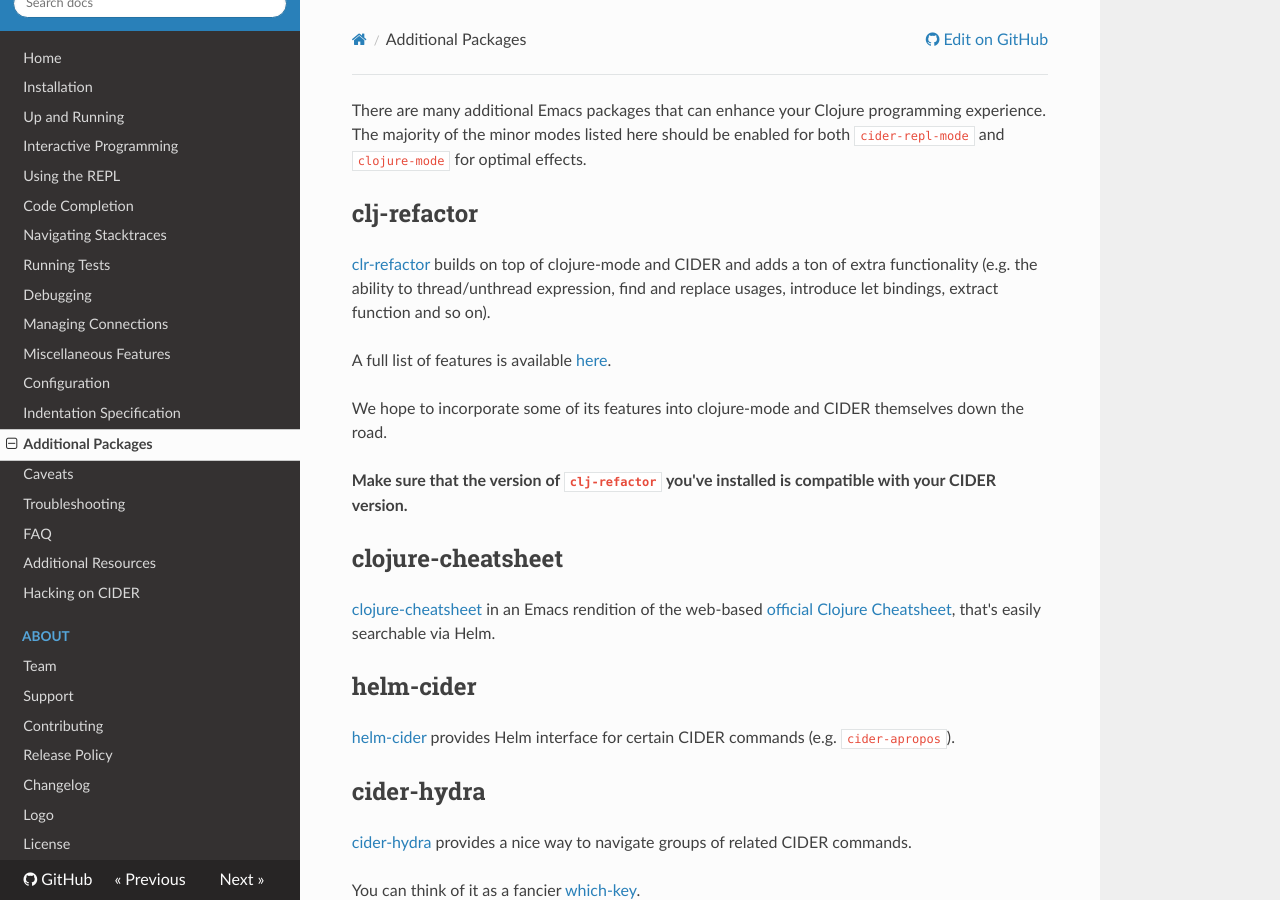
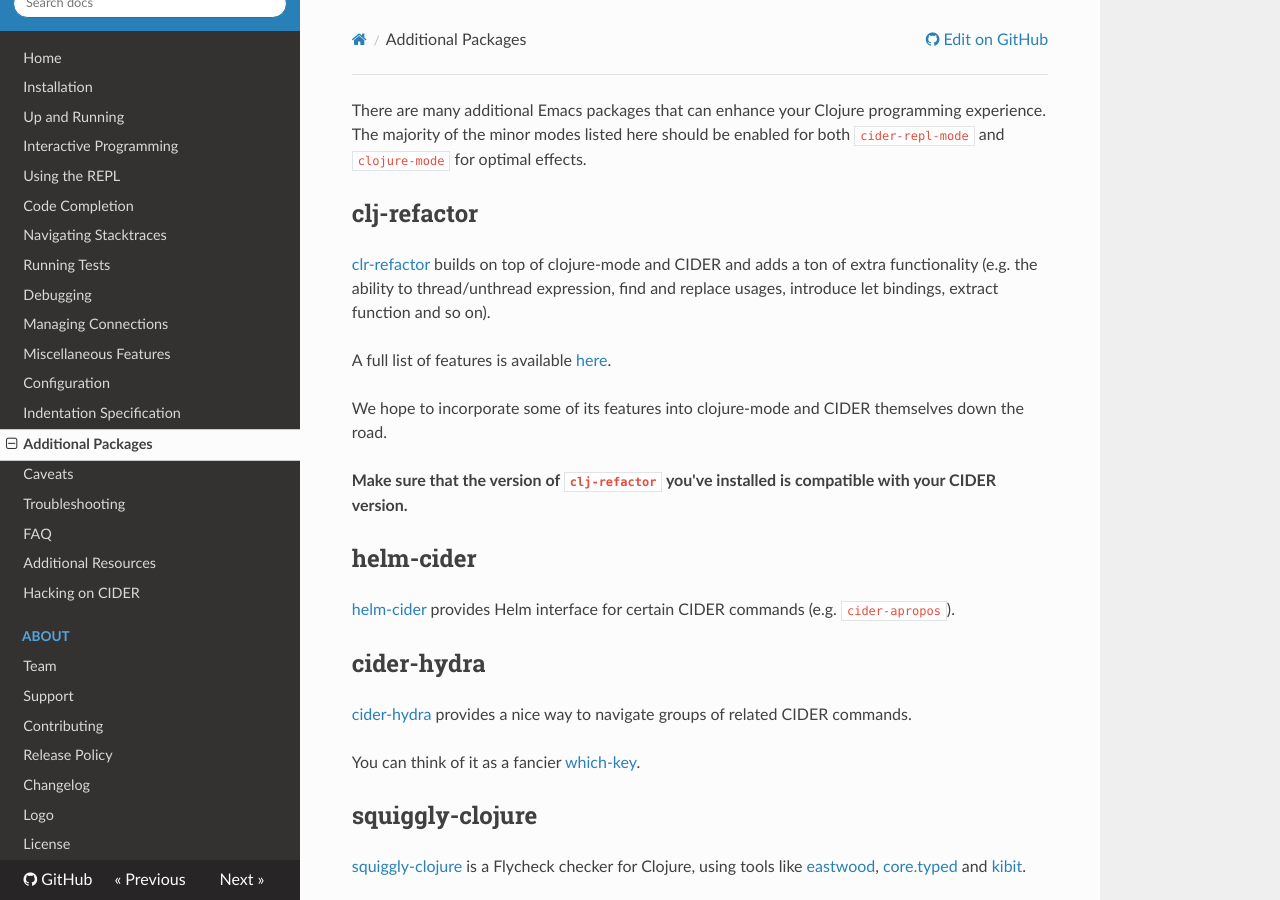
Before and after one commit to clojure-emacs/cider, an MkDocs documentation site: the page built from doc/additional_packages.md, in a window 1280 px wide and 900 px high. Built offline with MkDocs 1.6.1, drawn with Linux system fonts in a browser that asks for light colours; nearby versions of some CDN libraries; old or Windows-style settings are respelled for this version of MkDocs.

Commit message:
Remove a mention of clojure-cheatsheet
It's now part of CIDER itself, with the Helm UI added to helm-cider.

```diff
--- a/doc/additional_packages.md
+++ b/doc/additional_packages.md
@@ -17,13 +17,6 @@
 
 **Make sure that the version of `clj-refactor` you've installed is compatible with
 your CIDER version.**
-
-## clojure-cheatsheet
-
-[clojure-cheatsheet](https://github.com/clojure-emacs/clojure-cheatsheet) in an
-Emacs rendition of the web-based
-[official Clojure Cheatsheet](http://clojure.org/api/cheatsheet), that's easily
-searchable via Helm.
 
 ## helm-cider
 
```
